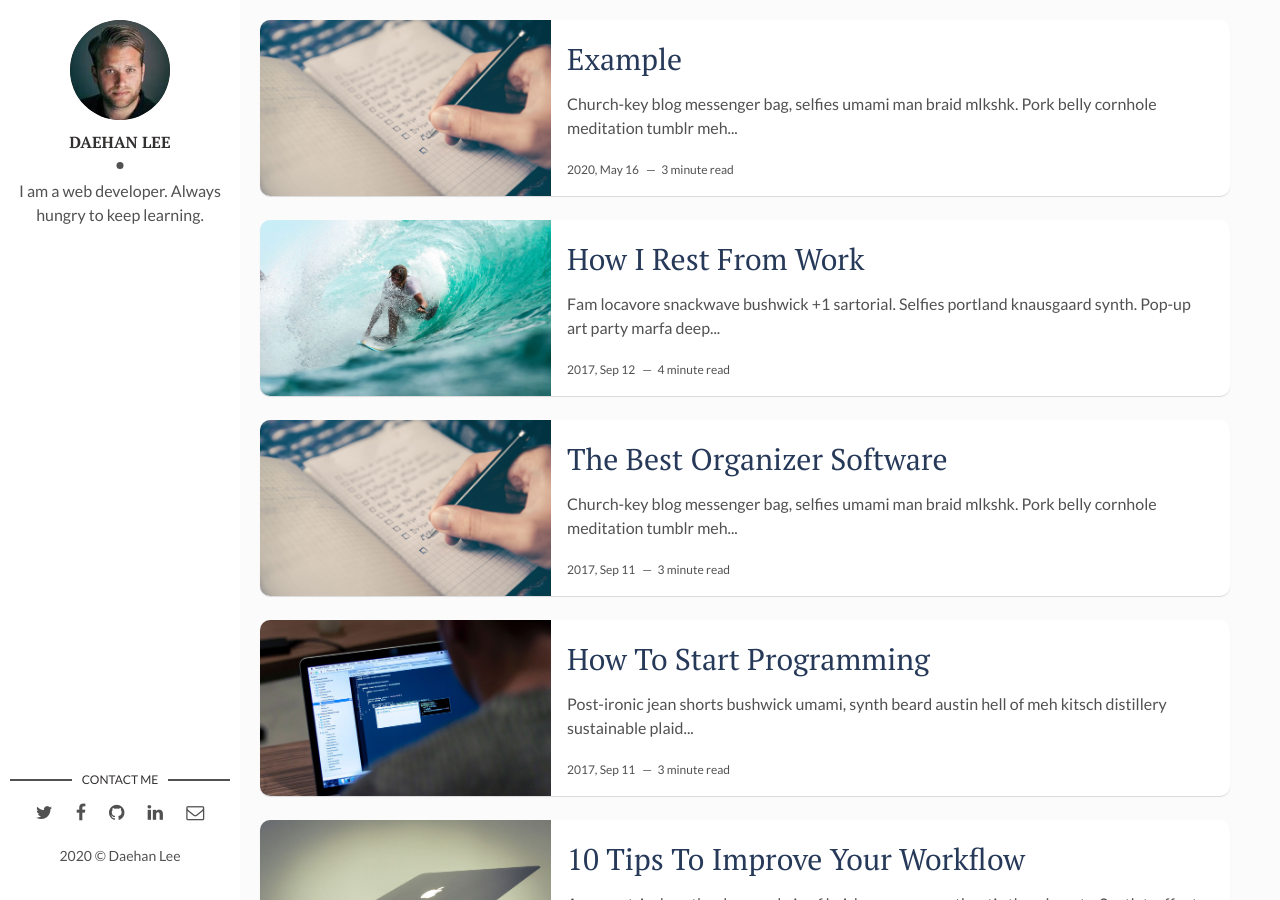
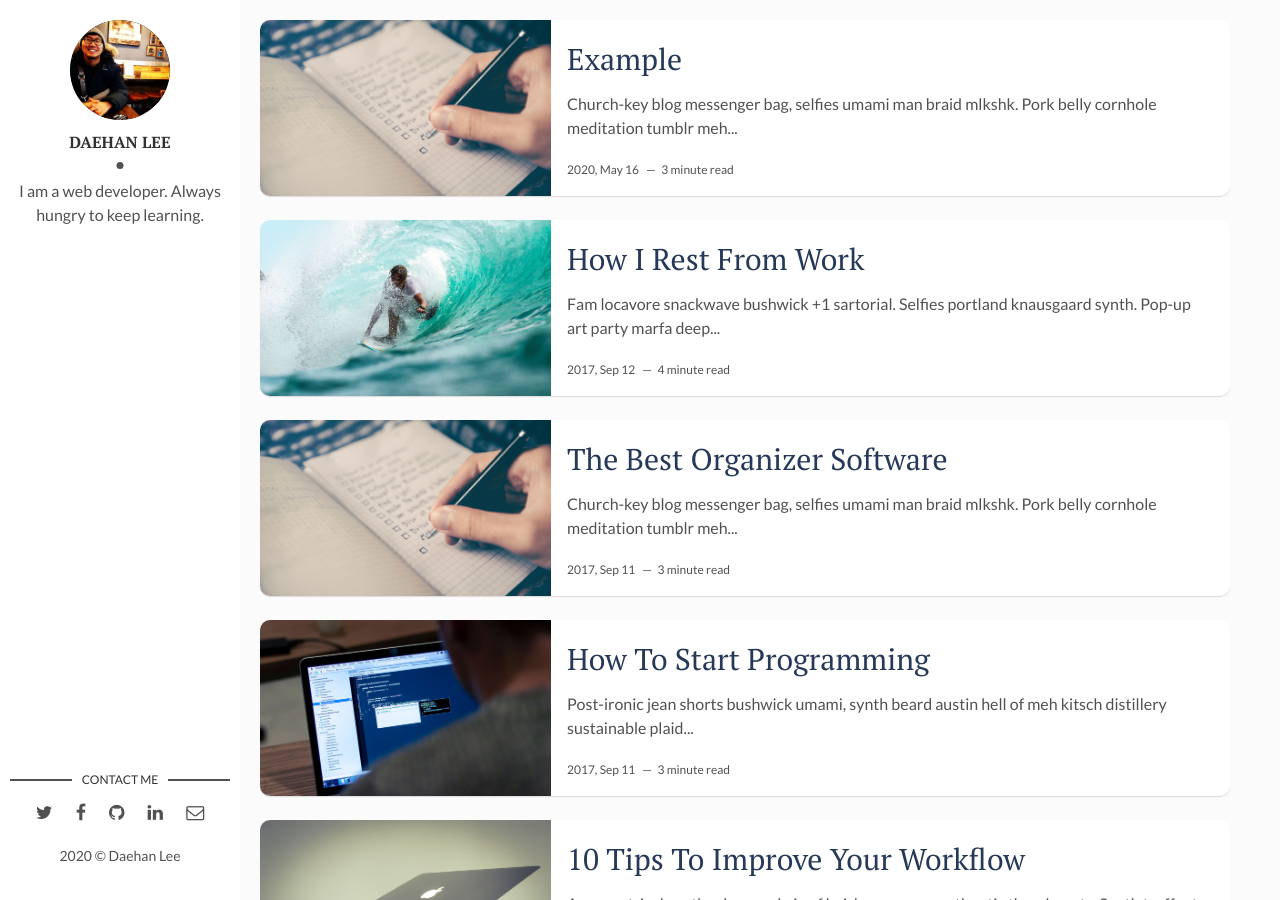
Before and after one commit to Foxlee1015/blog, a Jekyll site: the page built from index.html, in a window 1280 px wide and 900 px high. Built offline with Jekyll 4.4.1, drawn with Linux system fonts in a browser that asks for light colours; the list of posts is cut into pages by our own code.

Commit message:
config: add jekyll-cache in gitignore and add image files

```diff
--- a/_config.yml
+++ b/_config.yml
@@ -10,7 +10,7 @@
 
 # Author Settings
 author: Daehan Lee # add your name
-author-img: david-freeman.jpg # add your photo
+author-img: daehan.jpg # add your photo
 about-author: I am a web developer. Always hungry to keep learning. # add description
 social-twitter: # add your Twitter handle
 social-facebook: # add your Facebook handle
--- a/_includes/head.html
+++ b/_includes/head.html
@@ -69,10 +69,7 @@
 	<meta http-equiv="X-UA-Compatible" content="IE=edge">
 	<meta name="viewport" content="width=device-width, initial-scale=1, maximum-scale=1">
 	<meta property="og:image" content="">
-	<link rel="shortcut icon" href="{{ "/assets/img/favicon/favicon.ico" | prepend: site.baseurl }}" type="image/x-icon">
-	<link rel="apple-touch-icon" href="{{ "/assets/img/favicon/apple-touch-icon.png" | prepend: site.baseurl }}">
-	<link rel="apple-touch-icon" sizes="72x72" href="{{ "/assets/img/favicon/apple-touch-icon-72x72.png" | prepend: site.baseurl }}">
-	<link rel="apple-touch-icon" sizes="144x144" href="{{ "/assets/img/favicon/apple-touch-icon-144x144.png" | prepend: site.baseurl }}">
+	<link rel="shortcut icon" href="{{ "/assets/img/favicon/favicon.jpg" | prepend: site.baseurl }}">
 	<!-- Chrome, Firefox OS and Opera -->
 	<meta name="theme-color" content="#263959">
 	<!-- Windows Phone -->
```
Also changed, not shown: assets/img/daehan.jpg (added), assets/img/favicon/apple-touch-icon-144x144.png (deleted), assets/img/favicon/apple-touch-icon-72x72.png (deleted), assets/img/favicon/apple-touch-icon.png (deleted), assets/img/favicon/favicon.jpg (added), 3 other files.
